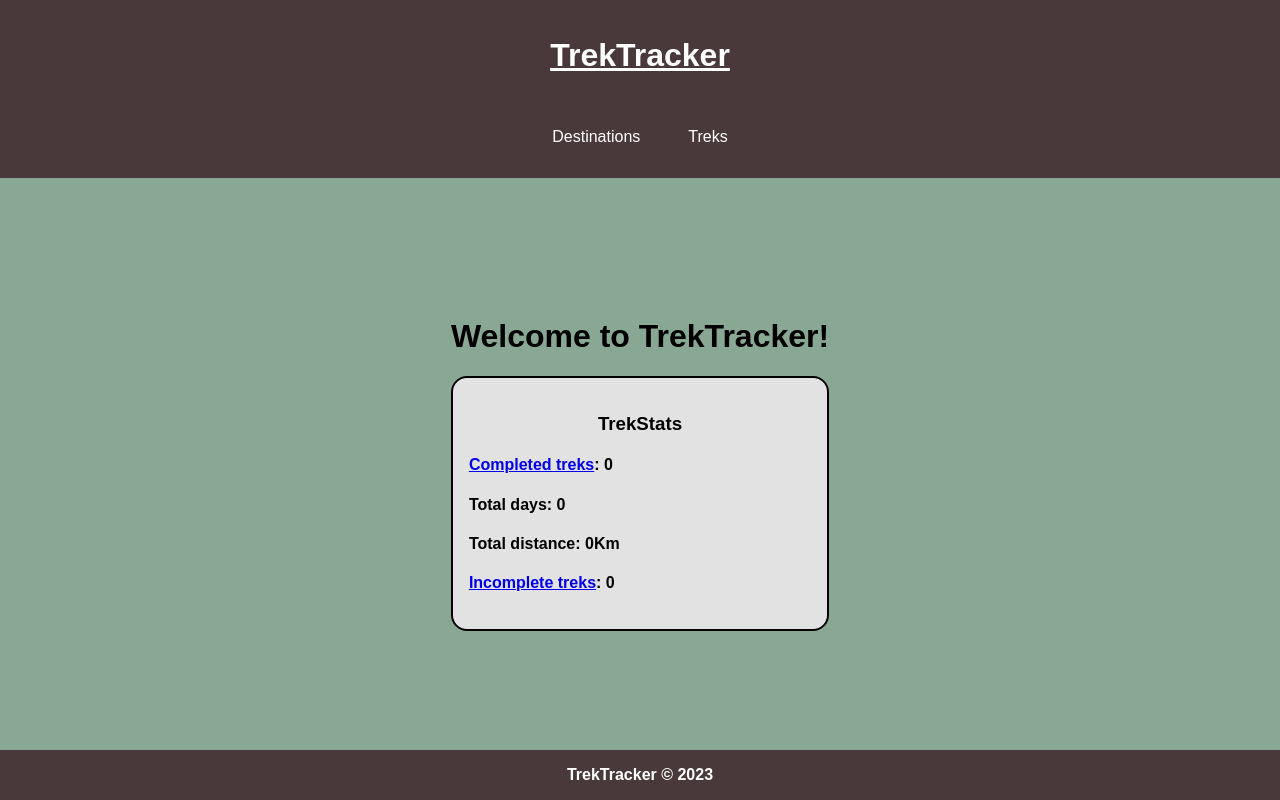
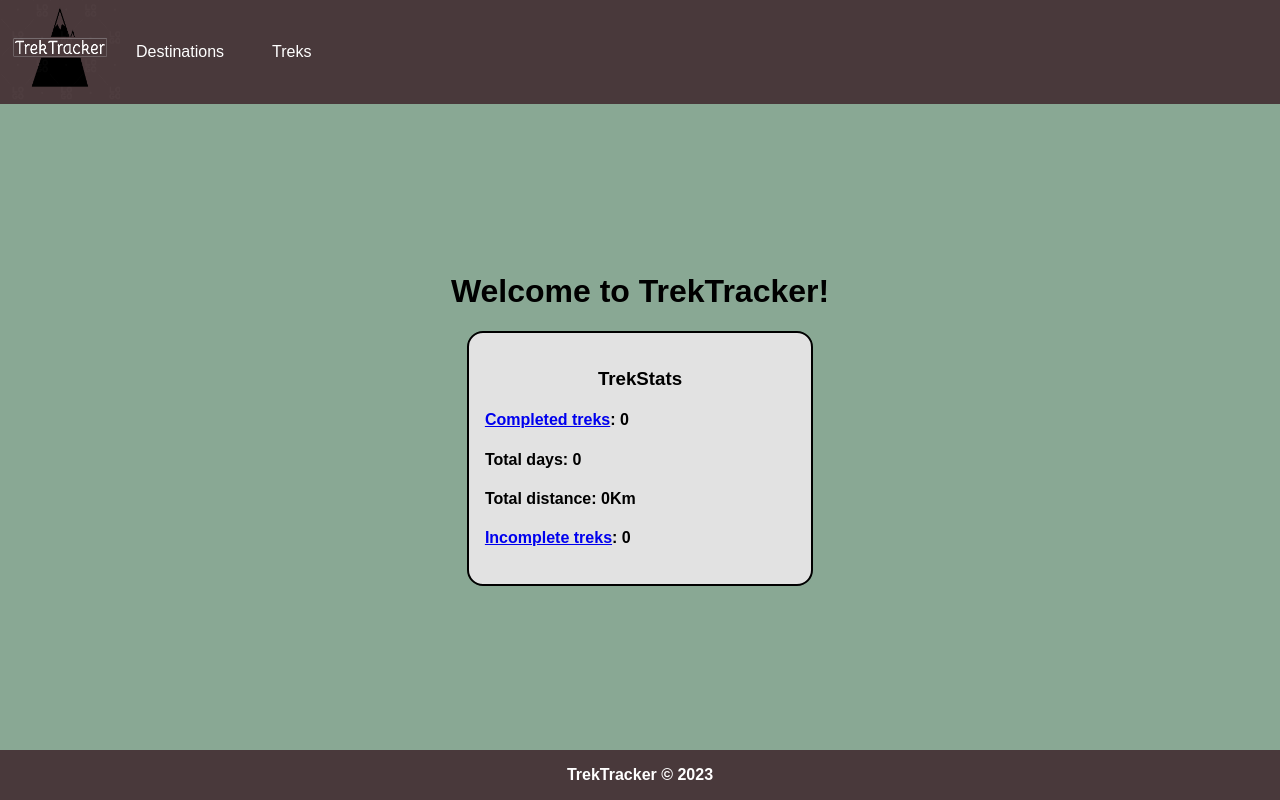
Before and after one commit to sshingler/solo_project_1, a Flask app: page / in a window 1280 px wide. Run offline with Flask 2, Linux system fonts and the light colour scheme; data that the repository does not hold is empty; some libraries are stand-ins or nearby versions.

Commit message:
41 - insert logo

```diff
--- a/static/styles.css
+++ b/static/styles.css
@@ -11,17 +11,10 @@ body {
 header {
     background: #49393B;
     display: flex;
-    flex-direction: column;
-    justify-content: center;
     align-items: center;
-    gap: 1rem;
-    padding: 1rem;
 }
 
-header > h1 > a {
-    color: white;
-    margin: 0;
-}
+
 
 header > nav > ul {
     display: flex;
@@ -142,6 +135,7 @@ footer {
     padding: 1rem;
     border: 2px solid black;
     border-radius: 1rem;
+    margin: 1rem;
 
 }
 
--- a/templates/base.html
+++ b/templates/base.html
@@ -10,7 +10,7 @@
 </head>
 <body>
     <header>
-      <h1><a href="{{ url_for ('home') }}">TrekTracker</a></h1>
+      <a href="{{ url_for ('home') }}"><img src="static/images/logo.png" alt="TrekTracker logo" width="120" height="100"></a>
         <nav>
           <ul class="menu">
             <li>
@@ -32,7 +32,6 @@
           </ul>
         </nav>
 
-
       </header>
 
       <main>
```
Also changed, not shown: static/images/logo.png (added).
